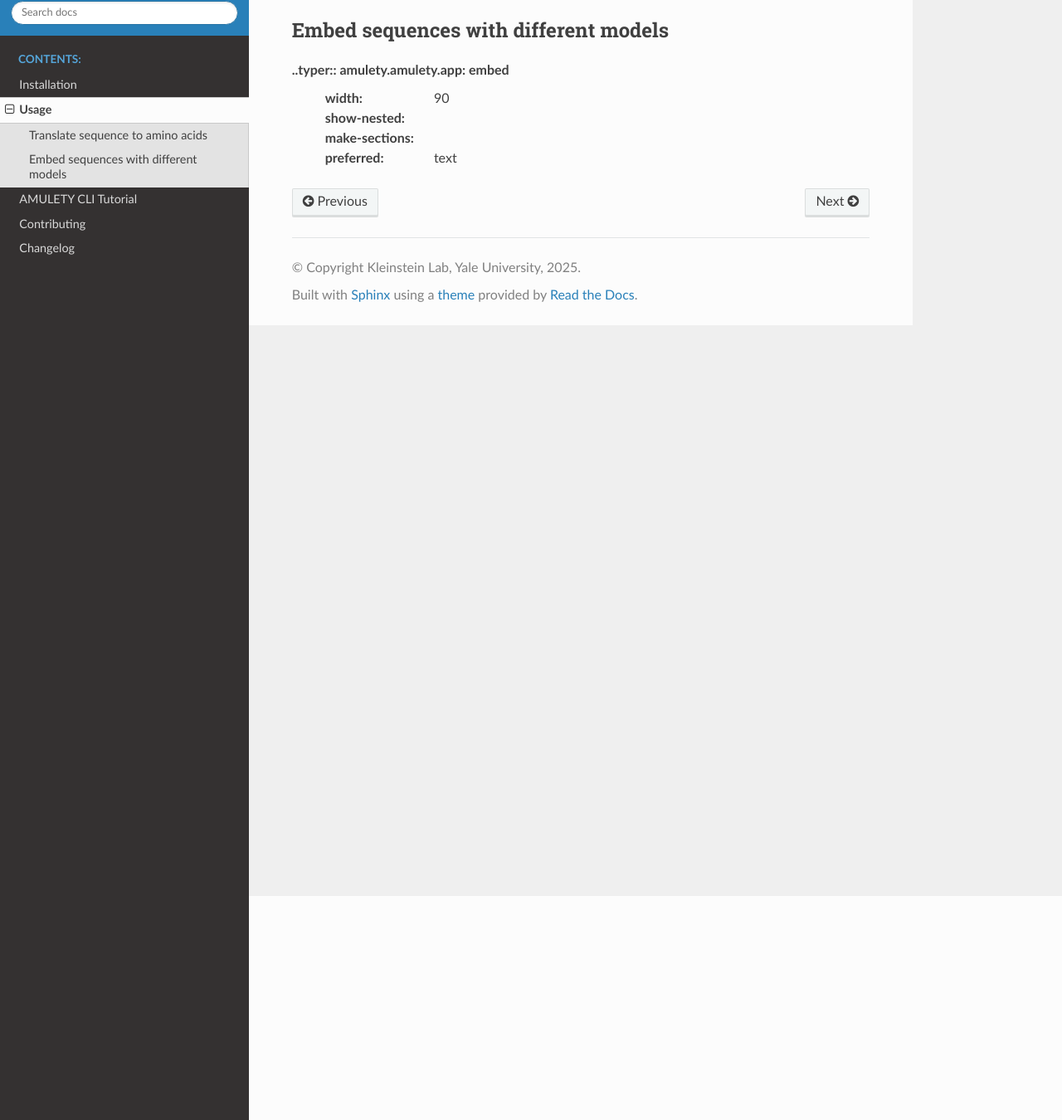
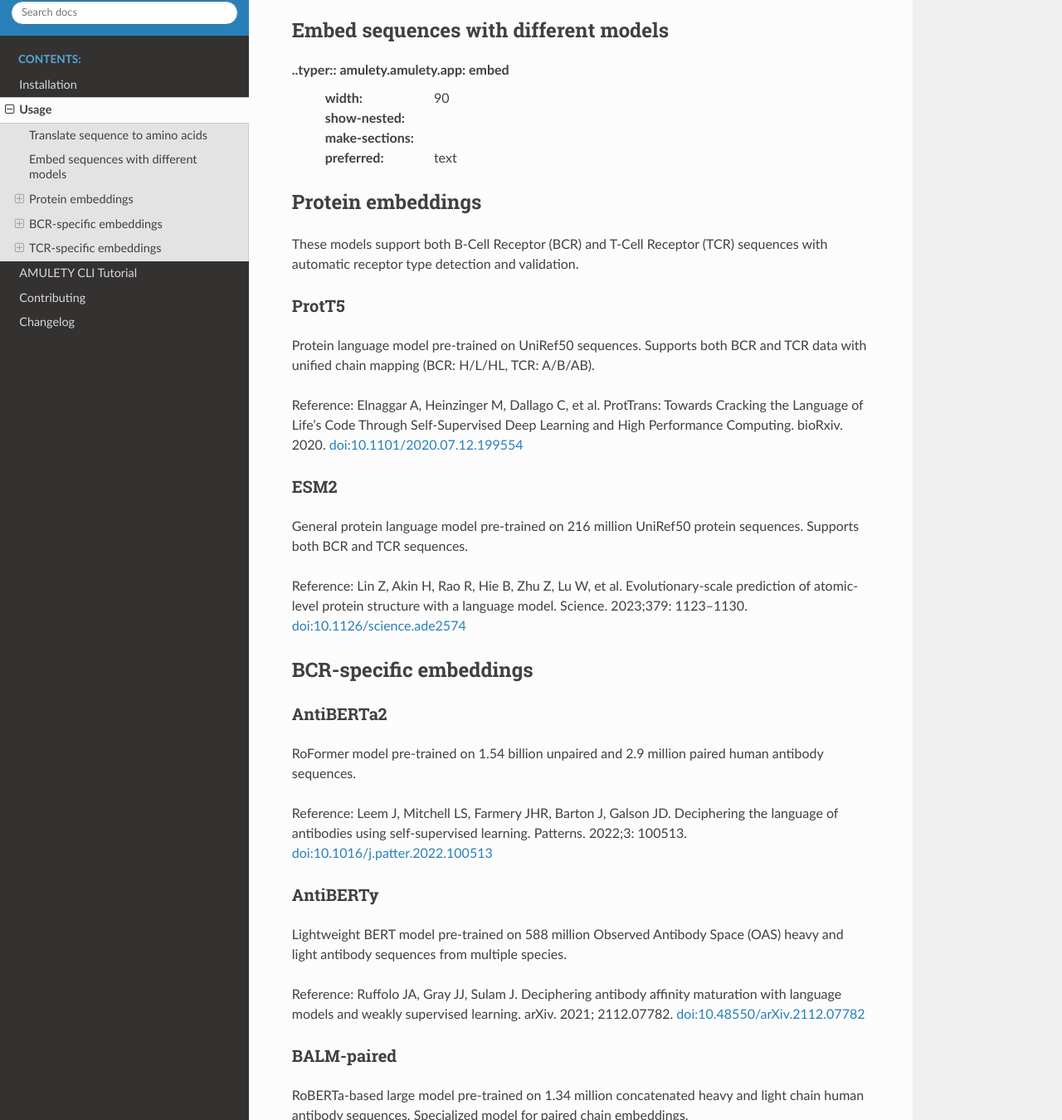
Before and after one commit to immcantation/amulety, a Sphinx documentation site: the page built from docs/usage.rst, in a window 1280 px wide and 1400 px high, scrolled down 270 px, cut to the strip 50-1400 px from the top of the window. Shown: the whole strip at 83% size. Built offline with Sphinx 7.4.7 and the Read the Docs theme 3.1.0, drawn with Linux system fonts in a browser that asks for light colours; some of the changed text lies outside the part shown.

Commit message:
fix usage docs

```diff
--- a/docs/usage.rst
+++ b/docs/usage.rst
@@ -20,3 +20,63 @@
     :show-nested:
     :make-sections:
     :preferred: text
+
+
+Protein embeddings
+==================
+
+These models support both B-Cell Receptor (BCR) and T-Cell Receptor (TCR) sequences with automatic receptor type detection and validation.
+
+ProtT5
+------
+
+Protein language model pre-trained on UniRef50 sequences. Supports both BCR and TCR data with unified chain mapping (BCR: H/L/HL, TCR: A/B/AB).
+
+Reference:
+Elnaggar A, Heinzinger M, Dallago C, et al. ProtTrans: Towards Cracking the Language of Life's Code Through Self-Supervised Deep Learning and High Performance Computing. bioRxiv. 2020. `doi:10.1101/2020.07.12.199554 <https://doi.org/10.1101/2020.07.12.199554>`_
+
+ESM2
+----
+
+General protein language model pre-trained on 216 million UniRef50 protein sequences. Supports both BCR and TCR sequences.
+
+Reference:
+Lin Z, Akin H, Rao R, Hie B, Zhu Z, Lu W, et al. Evolutionary-scale prediction of atomic-level protein structure with a language model. Science. 2023;379: 1123–1130. `doi:10.1126/science.ade2574 <https://doi.org/10.1126/science.ade2574>`_
+
+BCR-specific embeddings
+=======================
+
+AntiBERTa2
+----------
+
+RoFormer model pre-trained on 1.54 billion unpaired and 2.9 million paired human antibody sequences.
+
+Reference:
+Leem J, Mitchell LS, Farmery JHR, Barton J, Galson JD. Deciphering the language of antibodies using self-supervised learning. Patterns. 2022;3: 100513. `doi:10.1016/j.patter.2022.100513 <https://doi.org/10.1016/j.patter.2022.100513>`_
+
+AntiBERTy
+----------
+
+Lightweight BERT model pre-trained on 588 million Observed Antibody Space (OAS) heavy and light antibody sequences from multiple species.
+
+Reference:
+Ruffolo JA, Gray JJ, Sulam J. Deciphering antibody affinity maturation with language models and weakly supervised learning. arXiv. 2021; 2112.07782. `doi:10.48550/arXiv.2112.07782 <https://doi.org/10.48550/arXiv.2112.07782>`_
+
+BALM-paired
+-----------
+
+RoBERTa-based large model pre-trained on 1.34 million concatenated heavy and light chain human antibody sequences. Specialized model for paired chain embeddings.
+
+Reference:
+Burbach SM, Briney B. Improving antibody language models with native pairing. Patterns. 2024;5. `doi:10.1016/j.patter.2024.100967 <https://doi.org/10.1016/j.patter.2024.100967>`_
+
+TCR-specific embeddings
+=======================
+
+TCR-BERT
+--------
+
+BERT model pre-trained on 88,403 human TCR alpha and beta sequences from VDJdb and PIRD databases. Specialized for T-Cell Receptor analysis.
+
+Reference:
+Lu T, Zhang Z, Zhu J, et al. Deep learning-based prediction of the T cell receptor–antigen binding specificity. Nature Machine Intelligence. 2021;3: 864–875. `doi:10.1038/s42256-021-00383-2 <https://doi.org/10.1038/s42256-021-00383-2>`_
```
